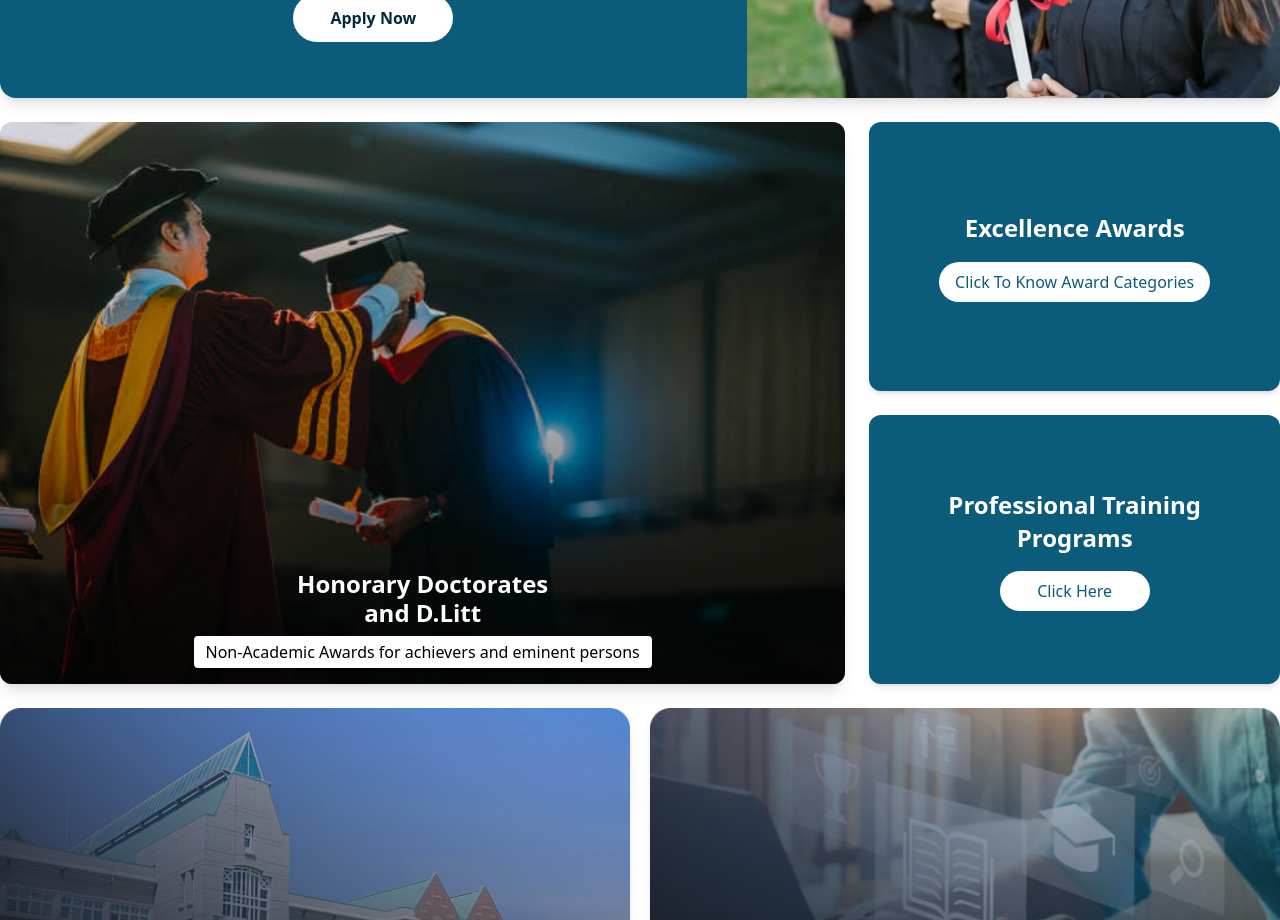
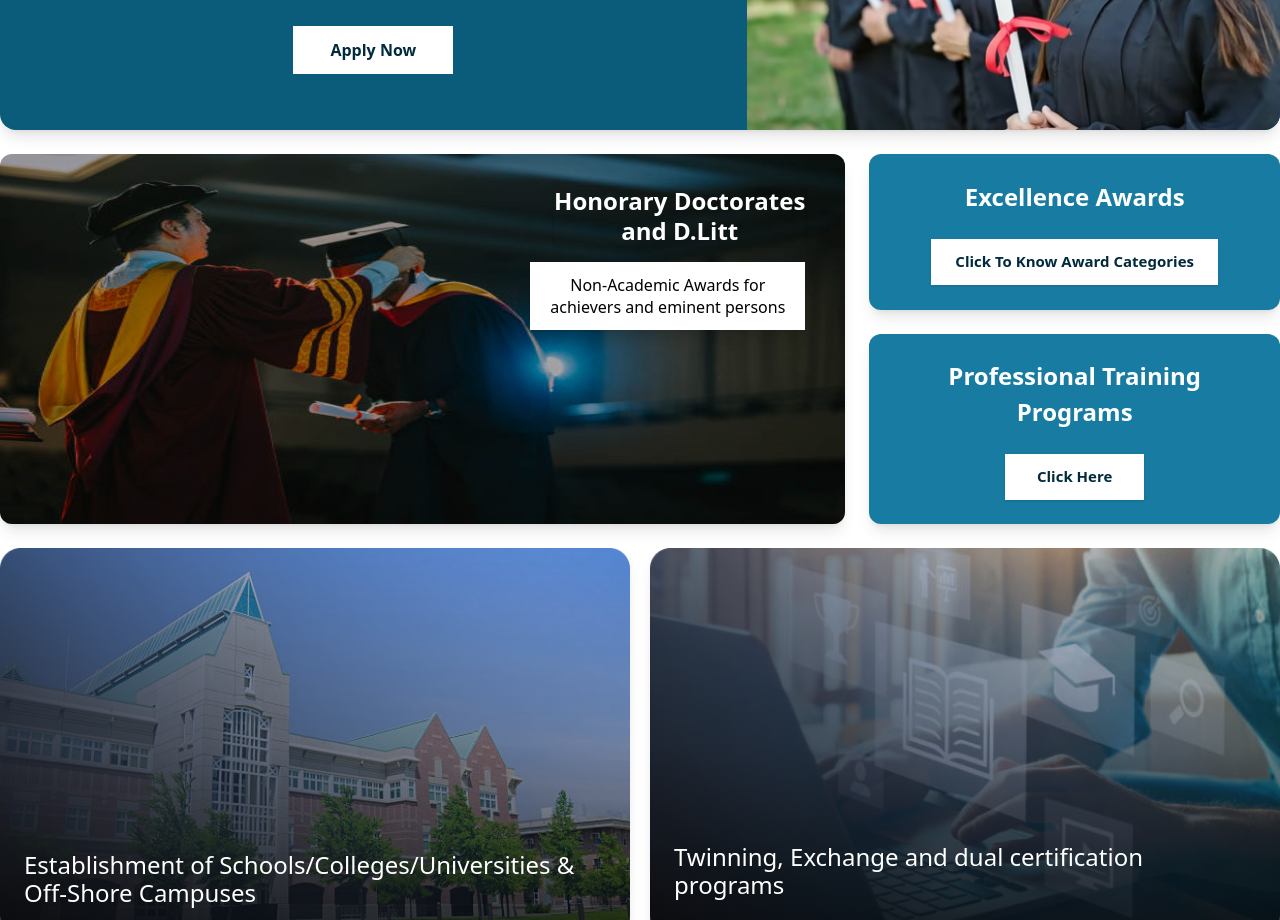
Before and after one commit to ritzdevelopers/nova-vista, a Next.js app: page / in a window 1280 px wide. Shown: the part 1880-2800 px from the top of the page. Built offline with nearby package versions, Linux system fonts and the light colour scheme.

Commit message:
correction in home page

```diff
--- a/app/_components/header/TopHeader.jsx
+++ b/app/_components/header/TopHeader.jsx
@@ -13,7 +13,7 @@ export default function TopHeader() {
                             width={16}
                             height={16}
                         />
-                        <p className="text-[14px]">
+                        <p className="text-[14px] text-gray-500">
                             info@novavistaeducation.com
                         </p>
                     </div>
@@ -25,7 +25,7 @@ export default function TopHeader() {
                             width={16}
                             height={16}
                         />
-                        <p className="text-[14px]">
+                        <p className="text-[14px] text-gray-500">
                             6th Floor, Nukles, Plot 29, Sector 142, Noida
                         </p>
                     </div>
--- a/app/_components/home/AboutSection.jsx
+++ b/app/_components/home/AboutSection.jsx
@@ -12,7 +12,7 @@ export default function AboutSection() {
                     {/* Image */}
                     <div className="flex justify-center">
                         <Image
-                            src="/static/about-section-image.png"
+                            src="/static/aboutsectionimage.png"
                             alt="About Image"
                             width={600}
                             height={600}
--- a/app/_components/home/HeroSection.jsx
+++ b/app/_components/home/HeroSection.jsx
@@ -1,11 +1,12 @@
 export default function HeroSection() {
   return (
-        <div className="container-fluid mx-auto h-[55vh] min-h-[320px] md:h-[65vh] lg:h-[636px] overflow-hidden rounded-none md:rounded-2xl shadow-sm">
+    <div className="w-full h-[55vh] min-h-[320px] md:h-[65vh] lg:h-[636px] overflow-hidden">
       <video
         src="/static/hero-section-video.mp4"
         autoPlay
         muted
         loop
+        playsInline
         className="w-full h-full object-cover"
       />
     </div>
--- a/app/_components/home/ServiceSection.jsx
+++ b/app/_components/home/ServiceSection.jsx
@@ -11,7 +11,7 @@ export default function ServiceSection() {
                 id="services"
                 className="max-w-7xl mx-auto px-4 sm:px-6 lg:px-8 xl:px-0"
             >
-                <h1 className="font-semibold md:text-[36px] text-center mb-6 text-[28px]">
+                <h1 className="font-semibold md:text-[36px] text-center mb-6 text-[28px] mt-8">
                     Our Services
                 </h1>
 
@@ -24,9 +24,7 @@ export default function ServiceSection() {
                             </h2>
 
                             <p className="md:text-[24px] text-[18px] opacity-90 leading-8">
-                                <span>
-                                    (Certificate / Diploma / Degree)
-                                </span>
+                                <span>(Certificate / Diploma / Degree)</span>
                                 <br />
                                 <span className="mt-3 inline-block">
                                     Certified By The National And International
@@ -41,7 +39,7 @@ export default function ServiceSection() {
 
                             <Link
                                 href="/Contact"
-                                className="mt-4 inline-flex justify-center bg-white md:text-[16px] text-[12px] text-[#012A3C] md:px-8 md:py-3 py-2 px-4 font-semibold hover:bg-gray-100 transition rounded-full min-w-[160px]"
+                                className="mt-4 inline-flex justify-center bg-white md:text-[16px] text-[12px] text-[#012A3C] md:px-8 md:py-3 py-2 px-4 font-semibold hover:bg-gray-100 transition  min-w-[160px]"
                             >
                                 Apply Now
                             </Link>
@@ -61,41 +59,50 @@ export default function ServiceSection() {
                 <div className="max-w-7xl mx-auto px-0 md:px-0 xl:px-0 mt-6">
                     <div className="grid lg:grid-cols-3 gap-4 lg:gap-6">
                         {/* Left Large Card */}
-                        <div className="lg:col-span-2 relative rounded-xl overflow-hidden min-h-[260px] sm:min-h-[300px] shadow-lg">
+                        <div className="lg:col-span-2 relative rounded-xl overflow-hidden min-h-[260px] sm:min-h-[300px] shadow-lg group h-[370px]">
                             <img
                                 src="/static/scholarshipStudent.png"
                                 alt="Graduation"
-                                className="w-full h-full object-cover"
+                                className="w-full h-full object-over transition-transform duration-500 group-hover:scale-105 "
                             />
-                            <div className="absolute inset-0 bg-gradient-to-t from-black/70 via-black/25 to-transparent"></div>
+                            <div className="absolute inset-0 bg-black/30"></div>
                             {/* Overlay Text */}
-                            <div className="absolute bottom-4 left-4 right-4 text-white text-center">
-                                <h2 className="md:text-[24px] text-[18px] md:text-3xl font-bold mb-2">
+                            <div className="absolute top-8 right-6 md:right-10 flex flex-col items-end text-right max-w-sm">
+                                <h2 className="text-white font-semibold text-center md:text-[24px] text-[18px] mb-4 leading-tight shadow-sm">
                                     Honorary Doctorates <br /> and D.Litt
                                 </h2>
-                                <p className="bg-white text-black py-1 md:text-[16px] text-[12px] px-3 inline-block rounded">
-                                    Non-Academic Awards for achievers and eminent persons
-                                </p>
+
+                                <div className="bg-white text-black py-3 px-5  shadow-lg text-[12px] md:text-[16px] font-medium leading-snug text-center">
+                                    Non-Academic Awards for{" "}
+                                    <br className="hidden md:block" /> achievers
+                                    and eminent persons
+                                </div>
                             </div>
                         </div>
 
                         {/* Right Cards */}
                         <div className="flex flex-col gap-4 lg:gap-6">
-                            <div className="bg-[#0B5C7A] text-white rounded-xl p-6 sm:p-8 flex flex-col justify-center items-center text-center h-full shadow-md">
-                                <h3 className="md:text-[24px] text-[18px] font-semibold mb-4">
+                            <div className="bg-[#187ba1] text-white rounded-xl p-6 flex flex-col justify-center items-center text-center h-full shadow-lg hover:shadow-xl transition-shadow">
+                                <h3 className="md:text-[24px] text-[20px] font-bold mb-6">
                                     Excellence Awards
                                 </h3>
 
-                                    <Link  href={"/Excellence"} className="bg-white text-[#0B5C7A] px-4 py-2  md:text-[16px] text-[12px] hover:bg-gray-100 transition rounded-full min-w-[170px]">
+                                <Link
+                                    href={"/Excellence"}
+                                    className="bg-white text-[#012A3C] px-6 py-3 text-sm md:text-[15px] font-semibold hover:bg-gray-50 transition  shadow-sm"
+                                >
                                     Click To Know Award Categories
                                 </Link>
                             </div>
 
-                            <div className="bg-[#0B5C7A] text-white rounded-xl p-6 sm:p-8 flex flex-col justify-center items-center text-center h-full shadow-md">
-                                <h3 className="text-xl font-semibold mb-4 md:text-[24px] text-[18px]">
-                                    Professional Training Programs
+                            <div className="bg-[#187ba1] text-white rounded-xl p-6 flex flex-col justify-center items-center text-center h-full shadow-lg hover:shadow-xl transition-shadow">
+                                <h3 className="md:text-[24px] text-[20px] font-bold mb-6">
+                                    Professional Training <br /> Programs
                                 </h3>
-                                <Link  href={"/ProgramTraining"} className="bg-white text-[#0B5C7A] px-4 py-2  hover:bg-gray-100 transition md:text-[16px] text-[12px] rounded-full min-w-[150px]">
+                                <Link
+                                    href={"/ProgramTraining"}
+                                    className="bg-white text-[#012A3C] px-8 py-3 text-sm md:text-[15px] font-semibold hover:bg-gray-50 transition  shadow-sm"
+                                >
                                     Click Here
                                 </Link>
                             </div>
@@ -104,33 +111,57 @@ export default function ServiceSection() {
                     <div className="max-w-7xl mx-auto mt-6">
                         <div className="grid grid-cols-1 md:grid-cols-2 gap-4 md:gap-5">
                             {/* First Image */}
-                            <div className="relative overflow-hidden rounded-xl min-h-[220px] shadow-lg">
+                            <div
+                                className="relative overflow-hidden rounded-xl
+                h-[200px] sm:h-auto shadow-lg"
+                            >
                                 <Image
-                                    src={"/static/school.png"}
+                                    src="/static/school.png"
                                     width={600}
                                     height={400}
                                     alt="school"
-                                    className="w-full h-auto object-cover transform transition-transform duration-300 hover:scale-95"
+                                    className="w-full h-full sm:h-auto object-cover
+                   transform transition-transform duration-300 hover:scale-95"
                                 />
+
                                 <div className="absolute inset-0 bg-gradient-to-t from-black/70 via-black/25 to-transparent"></div>
-                                <p className="absolute bottom-2 md:text-[22px] text-[18px] text-white px-4 sm:px-6 py-2 rounded md:leading-7 leading-5">
-                                    Establishment of Schools/Colleges/
-                                    Universities & Off-Shore Campuses
+
+                                <p
+                                    className="absolute bottom-2
+                  text-[18px] md:text-[24px]
+                  leading-6 md:leading-7
+                  text-white px-4 sm:px-6 py-5"
+                                >
+                                    Establishment of
+                                    Schools/Colleges/Universities & Off-Shore
+                                    Campuses
                                 </p>
                             </div>
 
                             {/* Second Image */}
-                            <div className="relative overflow-hidden rounded-xl min-h-[220px] shadow-lg">
+                            <div
+                                className="relative overflow-hidden rounded-xl
+                h-[200px] sm:h-auto shadow-lg"
+                            >
                                 <Image
-                                    src={"/static/laptop.png"}
+                                    src="/static/laptop.png"
                                     width={600}
                                     height={400}
                                     alt="laptop"
-                                    className="w-full h-auto object-cover transform transition-transform duration-300 hover:scale-95"
+                                    className="w-full h-full sm:h-auto object-cover
+                   transform transition-transform duration-300 hover:scale-95"
                                 />
+
                                 <div className="absolute inset-0 bg-gradient-to-t from-black/70 via-black/25 to-transparent"></div>
-                                <p className="absolute bottom-2 md:text-[22px] md:leading-7 leading-5 text-[18px] text-white px-4 sm:px-6 py-2 rounded mb-2">
-                                    Twinning, Exchange and dual certification programs
+
+                                <p
+                                    className="absolute bottom-2
+                  text-[18px] md:text-[24px]
+                  leading-6 md:leading-7
+                  text-white px-4 sm:px-6 py-5 mb-2"
+                                >
+                                    Twinning, Exchange and dual certification
+                                    programs
                                 </p>
                             </div>
                         </div>
```
Also changed, not shown: public/static/about-section-image.png (deleted), public/static/aboutsectionimage.png (added). Lines whose indentation alone changed are shown as unchanged.
